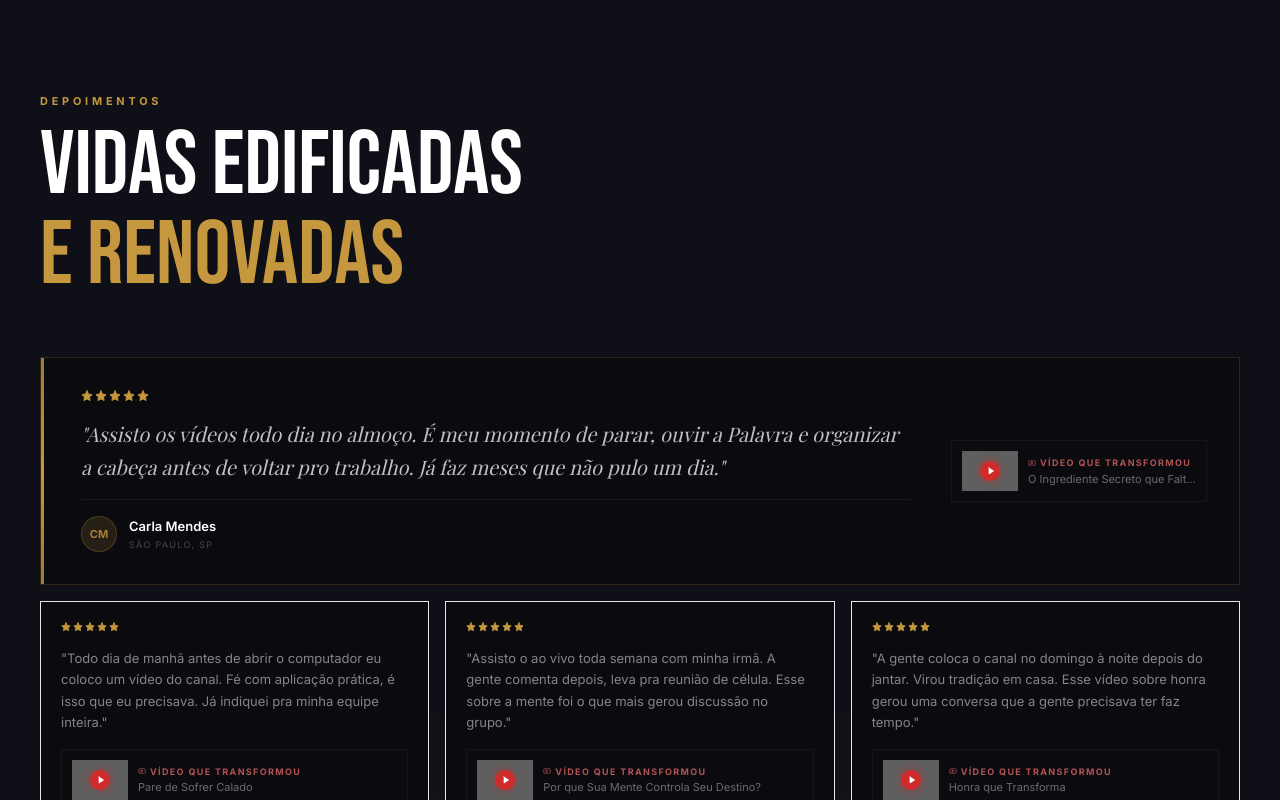
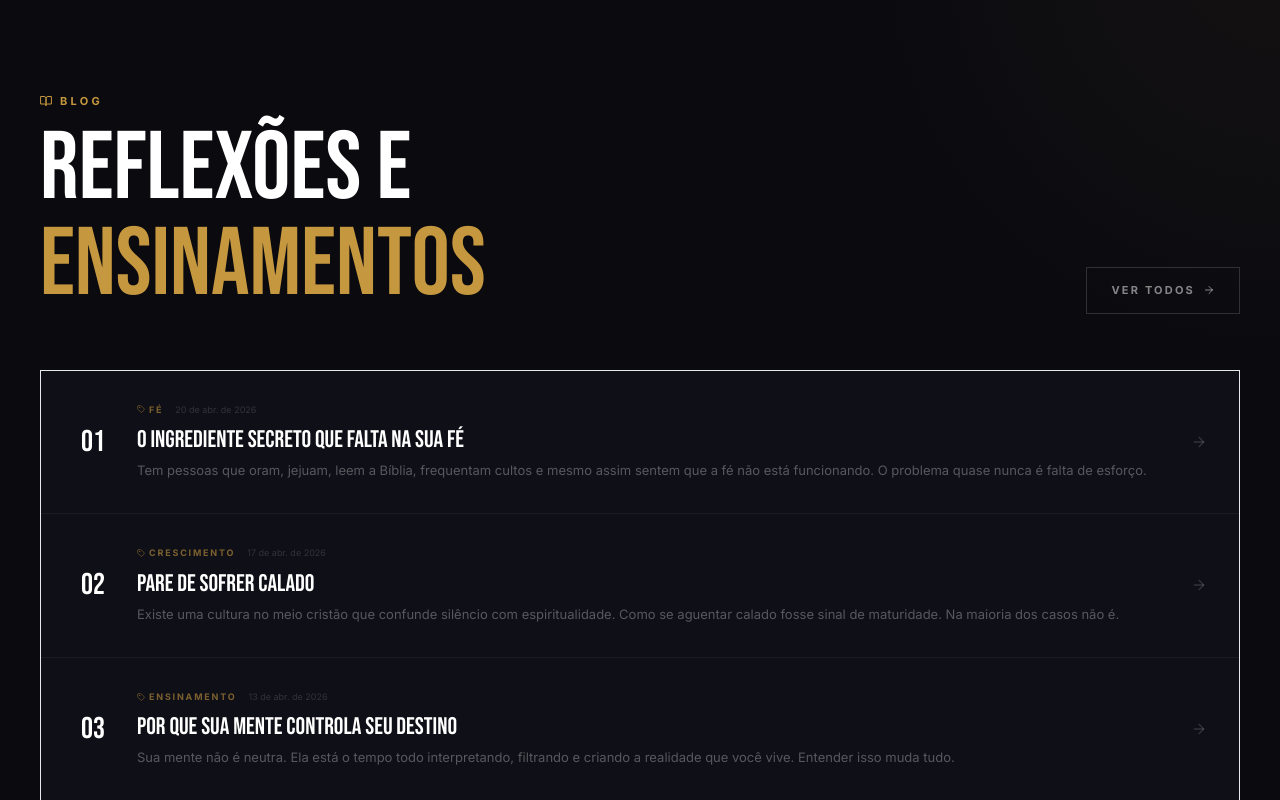
Before and after one commit to arthurrrangel/altomir-rangel, a Next.js app: page / in a window 1280 px wide. Shown: the part 5040-5840 px from the top of the page. Built offline with nearby package versions, Linux system fonts and the light colour scheme; grey boxes are pictures that could not be loaded; a web font is replaced by a local one.

Commit message:
feat: seção blog na homepage com preview dos 3 últimos artigos

```diff
--- a/app/page.tsx
+++ b/app/page.tsx
@@ -3,6 +3,7 @@ import Hero from '@/components/Hero'
 import About from '@/components/About'
 import Books from '@/components/Books'
 import YouTubeSection from '@/components/YouTube'
+import BlogPreview from '@/components/BlogPreview'
 import Contribute from '@/components/Contribute'
 import Contact from '@/components/Contact'
 import Footer from '@/components/Footer'
@@ -27,6 +28,8 @@ export default function Home() {
         <SectionDivider />
         <YouTubeSection />
         <SectionDivider />
+        <BlogPreview />
+        <SectionDivider />
         <Contribute />
         <SectionDivider />
         <Contact />
--- /dev/null
+++ b/components/BlogPreview.tsx
@@ -0,0 +1,70 @@
+import Link from 'next/link'
+import { getAllPosts } from '@/lib/posts'
+import { BookOpen, ArrowRight, Tag } from 'lucide-react'
+
+export default function BlogPreview() {
+  const posts = getAllPosts().slice(0, 3)
+  if (posts.length === 0) return null
+
+  return (
+    <section id="blog" className="relative py-16 md:py-36 overflow-hidden bg-[#0A0A0F]">
+      <div className="absolute top-0 right-0 w-[500px] h-[500px] pointer-events-none"
+        style={{background:'radial-gradient(ellipse at top right,rgba(197,151,63,0.05) 0%,transparent 65%)'}} />
+
+      <div className="max-w-7xl mx-auto px-6 md:px-10">
+
+        {/* Header */}
+        <div className="flex flex-col md:flex-row md:items-end justify-between gap-4 mb-10 md:mb-14">
+          <div className="text-center md:text-left">
+            <div className="flex items-center justify-center md:justify-start gap-2 mb-3">
+              <BookOpen size={12} className="text-[#C5973F]" />
+              <span className="font-inter text-[11px] font-bold tracking-[0.3em] text-[#C5973F] uppercase">
+                Blog
+              </span>
+            </div>
+            <h2 className="font-bebas text-[clamp(38px,8vw,96px)] leading-none text-white">
+              REFLEXÕES E<br /><span className="text-[#C5973F]">ENSINAMENTOS</span>
+            </h2>
+          </div>
+          <Link href="/blog"
+            className="self-center md:self-end flex-shrink-0 flex items-center gap-2 border border-white/15 hover:border-[#C5973F]/40 text-white/50 hover:text-[#C5973F] font-inter text-[11px] font-bold tracking-[0.2em] uppercase px-6 py-3.5 transition-all duration-200">
+            Ver todos <ArrowRight size={12} />
+          </Link>
+        </div>
+
+        {/* Posts */}
+        <div className="border border-white/6">
+          {posts.map((post, i) => (
+            <Link key={post.slug} href={`/blog/${post.slug}`}
+              className="group flex flex-col sm:flex-row sm:items-center gap-4 sm:gap-8 bg-[#0F0F17] hover:bg-[#141420] border-b border-white/5 last:border-b-0 p-6 sm:p-8 transition-colors duration-200">
+
+              <span className="hidden sm:block font-bebas text-3xl text-white/8 group-hover:text-[#C5973F]/25 transition-colors w-8 flex-shrink-0 text-right">
+                {String(i + 1).padStart(2, '0')}
+              </span>
+
+              <div className="flex-1 min-w-0">
+                <div className="flex items-center gap-3 mb-2">
+                  <span className="font-inter text-[9px] font-bold tracking-[0.2em] text-[#C5973F]/60 uppercase flex items-center gap-1">
+                    <Tag size={8} /> {post.category}
+                  </span>
+                  <span className="font-inter text-[9px] text-white/15">
+                    {new Date(post.date + 'T12:00:00').toLocaleDateString('pt-BR', { day: '2-digit', month: 'short', year: 'numeric' })}
+                  </span>
+                </div>
+                <h3 className="font-bebas text-xl sm:text-2xl text-white group-hover:text-[#C5973F] transition-colors leading-tight mb-1">
+                  {post.title}
+                </h3>
+                <p className="font-inter text-white/30 text-[13px] leading-relaxed line-clamp-1 hidden sm:block">
+                  {post.excerpt}
+                </p>
+              </div>
+
+              <ArrowRight size={16} className="text-white/15 group-hover:text-[#C5973F] transition-colors flex-shrink-0 hidden sm:block" />
+            </Link>
+          ))}
+        </div>
+
+      </div>
+    </section>
+  )
+}
```
